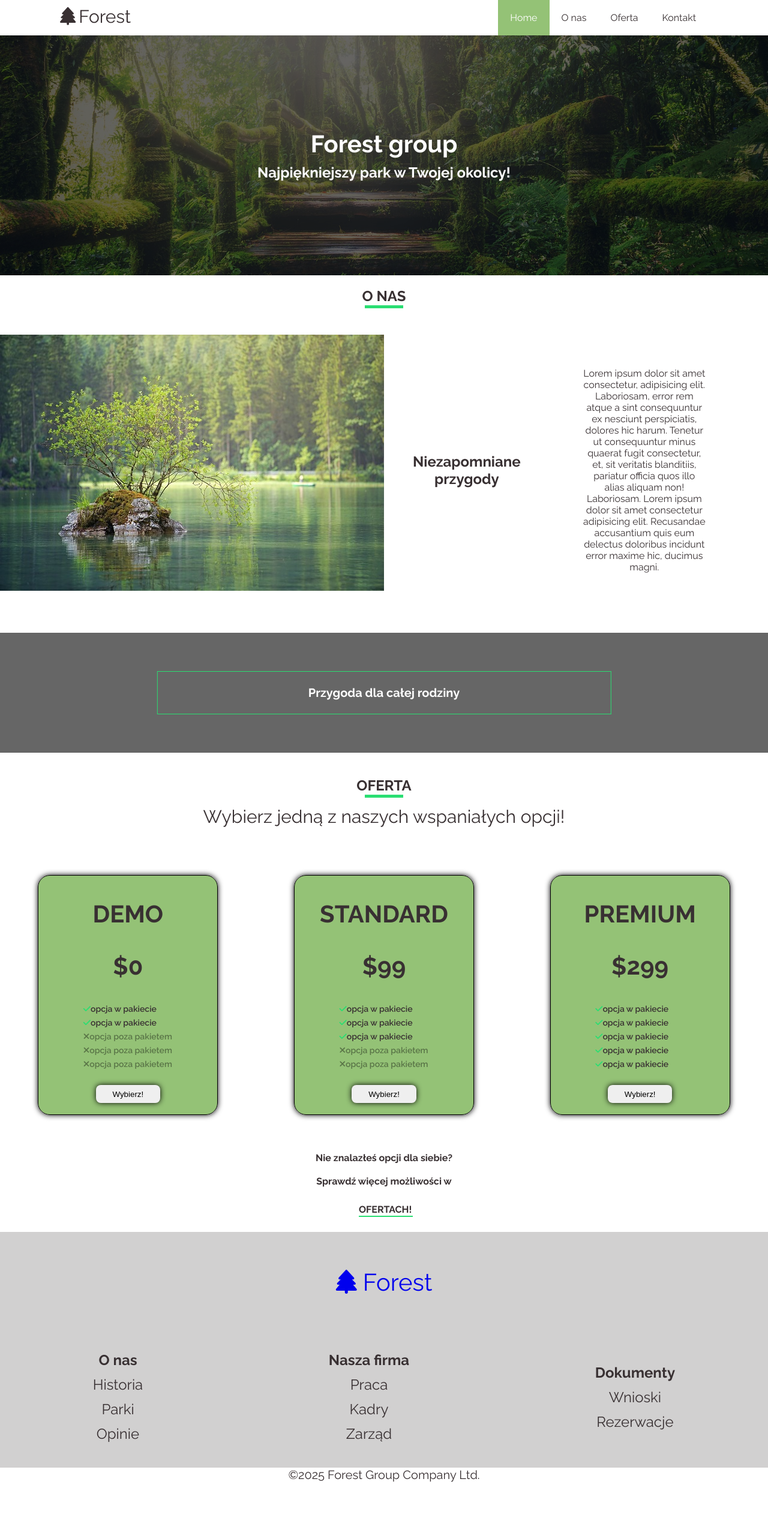
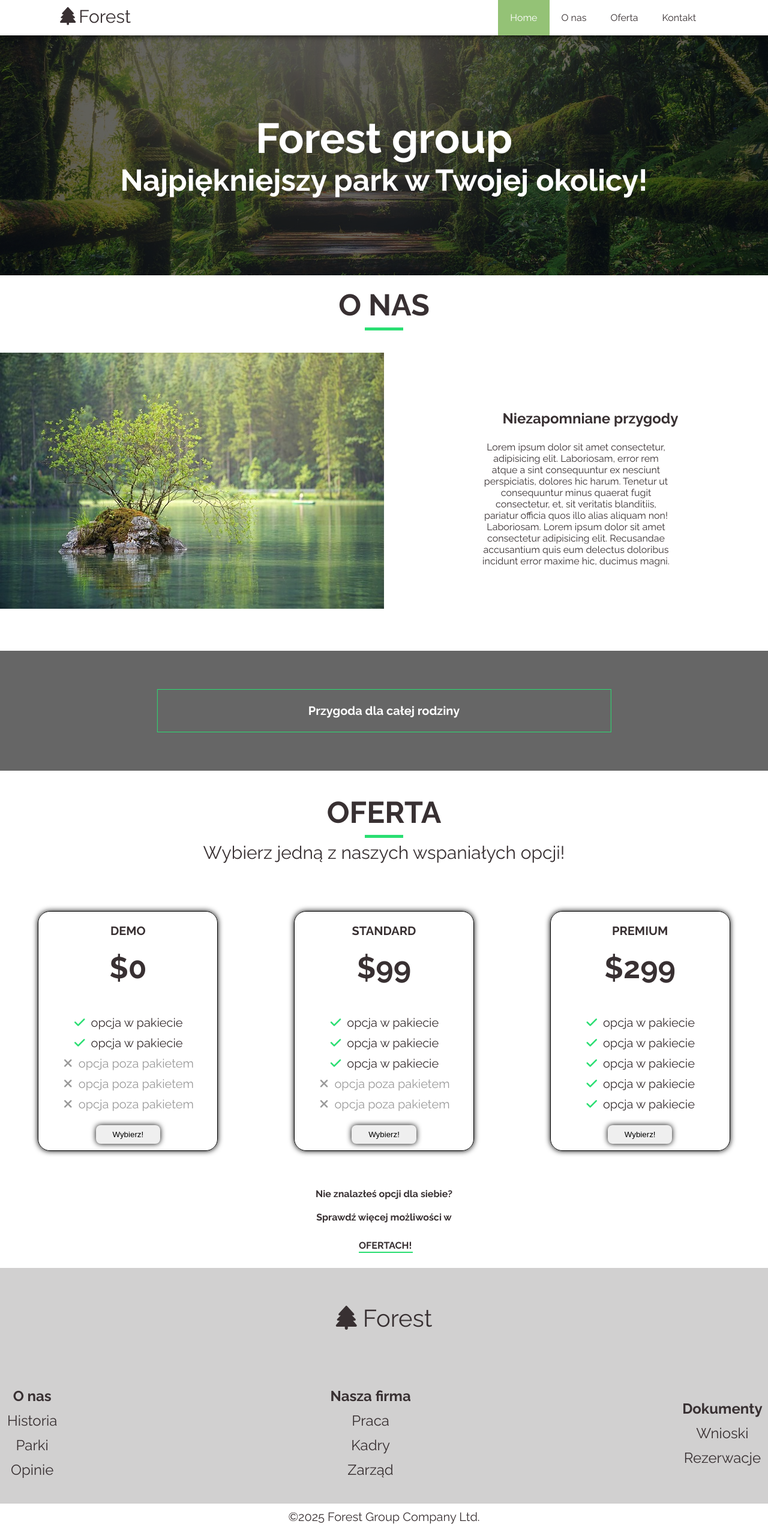
Before and after one commit to himekCreati0n/ForestGroup, a website: page index.html in a window 1280 px wide. Shown: the whole page at 60% size. Before the commit the page ends 2471 px from the top, so only its background shows below. Drawn offline with nearby package versions, Linux system fonts and the light colour scheme; files whose address does not match are found by name.

Commit message:
Bigger titles, changed contact.html, added links for contact info, changed offer cards

```diff
--- a/index.html
+++ b/index.html
@@ -50,7 +50,7 @@
 			</div>
 			<div class="wrapper">
 				<div class="home_body">
-					<p class="header-title">Forest group</p>
+					<h1 class="header-text"><span>Forest group</span>
 					<h1 class="header-text">Najpiękniejszy park w Twojej okolicy!</h1>
 				</div>
 			</div>
@@ -62,8 +62,8 @@
 				<div class="section-body">
 					<img class="about-us-img" src="./src/img/water-small.jpg" alt="Kamień na środku jeziora" class="about-us-img" />
 
+					<div class="text-box">
 					<h3 class="about-us-title">Niezapomniane przygody</h3>
-					<div class="text-box">
 						<p class="about-us-text">
 							Lorem ipsum dolor sit amet consectetur, adipisicing elit. Laboriosam, error rem atque a sint consequuntur ex nesciunt perspiciatis, dolores hic harum. Tenetur ut consequuntur minus
 							quaerat fugit consectetur, et, sit veritatis blanditiis, pariatur officia quos illo alias aliquam non! Laboriosam. Lorem ipsum dolor sit amet consectetur adipisicing elit. Recusandae accusantium quis eum delectus doloribus incidunt error maxime hic, ducimus magni.
--- a/src/js/script.js
+++ b/src/js/script.js
@@ -40,7 +40,11 @@ const handleScrollSpy = () => {
 	});
 };
 
+const handleObserver = () =>{
 
- window.addEventListener("scroll", handleObserver);
+}
+
+
 window.addEventListener('scroll', handleScrollSpy);
-burgerBtn.addEventListener('click', handleNav);
+
+burgerBtn.addEventListener('click', handleNav)
--- a/src/sass/main.scss
+++ b/src/sass/main.scss
@@ -3,6 +3,7 @@
 body {
 	font-family: 'Raleway', sans-serif;
 	color: $main-color;
+	overflow-x: hidden;
 }
 
 .wrapper {
@@ -18,6 +19,7 @@ body {
 	width: 100%;
 	z-index: 2000;
 	background-color: $white;
+	box-shadow: #000000 0px 0px 10px;
 
 	.nav {
 		display: flex;
@@ -135,6 +137,7 @@ body {
 .nav-mobile {
 	position: fixed;
 	top: 0;
+	left: 0;
 	display: flex;
 	justify-content: center;
 	align-items: center;
@@ -331,6 +334,7 @@ body {
 	display: flex;
 	justify-content: center;
 	align-items: center;
+
 	.section-title {
 		position: relative;
 		display: flex;
@@ -371,13 +375,13 @@ body {
 			border-radius: 20px;
 			border: 1px solid black;
 			margin: 2em 0;
-			background-color: $darker-green;
+			background-color: transparent;
 			box-shadow: #000000 0 0 10px;
 			transform: scale(1);
 			transition: transform 0.3s;
 
 			&:hover {
-				transform: scale(1.2);
+				transform: scale(1.05);
 			}
 		}
 
@@ -396,13 +400,14 @@ body {
 
 		.offer-option {
 			position: relative;
-			text-align: start;
-			left: 50%;
-			transform: translateX(-25%);
+			width: 15em;
 			margin: 0.5em 0;
-			font-weight: 600;
-			font-size: 1.2rem;
 
+			font-size: 2rem;
+
+			i{
+				margin-right: .5em;
+			}
 			.fa-check {
 				color: $green;
 			}
@@ -417,12 +422,13 @@ body {
 		}
 
 		.offer-btn {
-			margin: 1.5em 0;
+			margin: 1em 0;
 			padding: 0.5em 2em;
 			border-radius: 8px;
 			box-shadow: #000000 0 0 10px;
 			border: 1px solid transparent;
 			transition: background-color 0.2s;
+			cursor: pointer;
 
 			&:hover,
 			&:focus {
@@ -488,7 +494,11 @@ footer {
 		display: flex;
 		align-items: center;
 		justify-content: center;
-		color: $main-color;
+
+		a {
+			color: $main-color;
+			transition: color 0.3s;
+		}
 
 		i {
 			margin-right: 0.25em;
@@ -533,6 +543,7 @@ footer {
 	}
 
 	.footer__bottom-text {
+		padding:.5em 0;
 		text-align: center;
 		font-size: 1rem;
 	}
@@ -540,7 +551,7 @@ footer {
 
 // CONTACT
 
-.form-box{
+.form-box {
 	position: relative;
 	display: flex;
 	align-items: center;
@@ -556,8 +567,8 @@ footer {
 	text-align: center;
 	text-transform: uppercase;
 	font-weight: bold;
-	font-size: 1.4rem;
-	margin-top: 1rem;
+	font-size: 3rem;
+	margin-top: 4rem;
 }
 .contact-form {
 	text-align: center;
@@ -599,6 +610,7 @@ footer {
 	padding: 12px;
 	width: 100%;
 	cursor: pointer;
+	transition: color .3s, background-color .3s;
 }
 
 .contact-form button:hover {
@@ -638,9 +650,8 @@ footer {
 		color: $main-color;
 		font-weight: bold;
 		cursor: pointer;
+	}
 
-
-	}
 }
 
 .contact-info-box {
@@ -650,13 +661,16 @@ footer {
 	justify-content: center;
 	flex-direction: column;
 
-
 	.contact-option {
 		text-align: center;
 		margin: 2em;
 		font-size: 1.4rem;
+		a{
+			color: $main-color;
+		}
 
 		.icon {
+			font-size: 4rem;
 			margin-bottom: 1em;
 		}
 	}
@@ -669,7 +683,6 @@ footer {
 	align-items: center;
 	justify-content: center;
 	margin-bottom: 5em;
-
 }
 
 .main {
@@ -778,14 +791,20 @@ footer {
 
 		.footer__links {
 			flex-direction: row;
-			justify-content: space-around;
+			justify-content: space-between;
 		}
 		.footer__bottom-text {
 			font-size: 1.4rem;
 		}
+
+		.footer__list-item {
+			a {
+				padding: 0.5em;
+			}
+		}
 	}
 
-	.form-box{
+	.form-box {
 		width: 400px;
 
 		.contact-form {
@@ -801,8 +820,6 @@ footer {
 	}
 }
 
-
-
 @media (min-width: 992px) {
 	.nav-desktop {
 		display: block;
@@ -816,6 +833,16 @@ footer {
 		.hero-img {
 			background-image: url('../../src/img/jungle-big.jpg');
 		}
+
+		.home_body {
+			.header-text {
+				font-size: 5rem;
+
+				span {
+					font-size: 7rem;
+				}
+			}
+		}
 	}
 
 	.about-us {
@@ -823,6 +850,10 @@ footer {
 		align-items: center;
 		justify-content: center;
 		flex-direction: row;
+
+		.section-title{
+			font-size: 5rem;
+		}
 
 		.section-title::after {
 			width: 5%;
@@ -846,6 +877,10 @@ footer {
 	}
 
 	.offers {
+
+		.section-title{
+			font-size: 5rem;
+		}
 		.section-title::after {
 			width: 5%;
 			height: 5px;
@@ -855,17 +890,18 @@ footer {
 			width: 300px;
 			height: 400px;
 
+
 			.offer-title {
-				font-size: 4rem;
+				font-size: 2rem;
 			}
 
 			.offer-amount {
-				font-size: 4rem;
+				font-size: 5rem;
 				margin-top: 0.5rem;
 			}
 
 			.offer-option {
-				font-size: 1.4rem;
+				font-size: 2rem;
 			}
 		}
 
@@ -927,7 +963,6 @@ footer {
 		}
 	}
 
-
 	.contact-info-box {
 		position: relative;
 		display: flex;
@@ -954,5 +989,10 @@ footer {
 		align-items: center;
 		justify-content: center;
 		margin-bottom: 5em;
+
+		iframe{
+			width: 1400px;
+			height: 600px;
+		}
 	}
 }
```
Also changed, not shown: contact.html (+13 -8 lines), dist/css/main.min.css, dist/js/form.min.js (deleted), dist/js/script.min.js, 2 other files.
